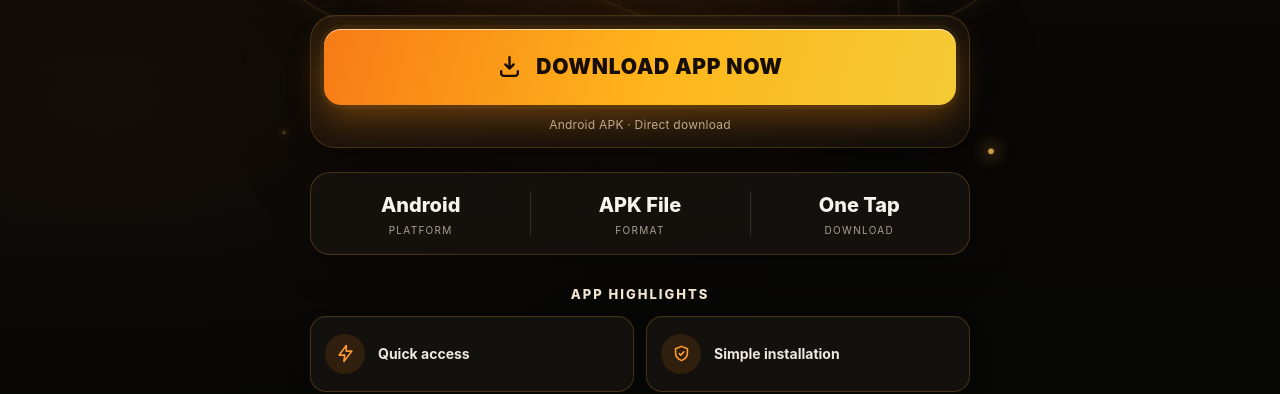
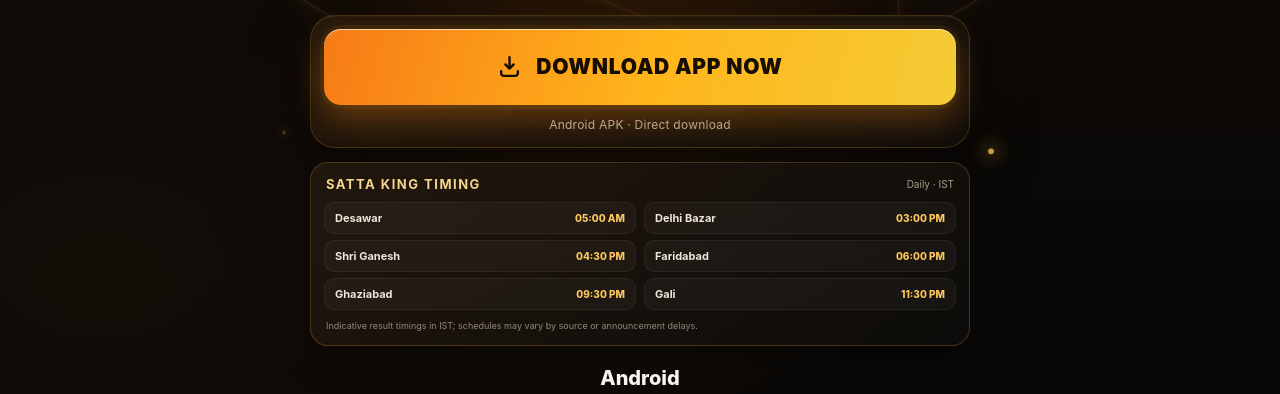
Before and after one commit to ashoksahani7082/babaji786, a plain HTML site: page index.html in a window 1280 px wide. Shown: the part 513-907 px from the top of the page. Drawn offline with Linux system fonts and the light colour scheme.

Commit message:
Add Satta King market timing section below app download button

```diff
--- a/index.html
+++ b/index.html
@@ -159,7 +159,17 @@
     .download svg { width: 25px; height: 25px; flex: 0 0 auto; }
     .safe-note { margin: 12px 0 2px; color: #b9ad9d; font-size: 12px; letter-spacing: .02em; }
 
-    .details {
+
+    .market-board{max-width:660px;margin:14px auto 0;padding:13px;border:1px solid rgba(235,164,54,.24);border-radius:18px;background:linear-gradient(145deg,rgba(35,24,14,.94),rgba(13,12,10,.96));box-shadow:0 14px 34px rgba(0,0,0,.28);text-align:left}
+    .market-heading{display:flex;align-items:center;justify-content:space-between;gap:10px;margin:0 2px 10px}
+    .market-heading h2{margin:0;color:#f6d58e;font-size:13px;letter-spacing:1.5px;text-transform:uppercase}
+    .market-heading span{color:#a99b86;font-size:10px}
+    .market-grid{display:grid;grid-template-columns:repeat(2,minmax(0,1fr));gap:6px 8px}
+    .market-item{min-width:0;display:flex;justify-content:space-between;align-items:center;gap:7px;padding:8px 10px;border:1px solid rgba(255,255,255,.055);border-radius:10px;background:rgba(255,255,255,.035)}
+    .market-item b{overflow:hidden;color:#eee6d9;font-size:11px;text-overflow:ellipsis;white-space:nowrap}
+    .market-item time{flex:0 0 auto;color:#ffc65b;font-size:10px;font-weight:800;white-space:nowrap}
+    .market-note{margin:9px 2px 0;color:#928779;font-size:9px;line-height:1.45}
+\n    .details {
       max-width: 660px; margin: 24px auto 0; display: grid;
       grid-template-columns: repeat(3, 1fr); overflow: hidden;
       border: 1px solid var(--line); border-radius: 20px;
@@ -282,6 +292,19 @@
       <p class="safe-note">Android APK · Direct download</p>
     </section>
 
+    <section class="market-board" aria-label="Satta King market schedule">
+      <div class="market-heading"><h2>Satta King Timing</h2><span>Daily · IST</span></div>
+      <div class="market-grid">
+        <div class="market-item"><b>Desawar</b><time>05:00 AM</time></div>
+        <div class="market-item"><b>Delhi Bazar</b><time>03:00 PM</time></div>
+        <div class="market-item"><b>Shri Ganesh</b><time>04:30 PM</time></div>
+        <div class="market-item"><b>Faridabad</b><time>06:00 PM</time></div>
+        <div class="market-item"><b>Ghaziabad</b><time>09:30 PM</time></div>
+        <div class="market-item"><b>Gali</b><time>11:30 PM</time></div>
+      </div>
+      <p class="market-note">Indicative result timings in IST; schedules may vary by source or announcement delays.</p>
+    </section>
+
     <section class="details" aria-label="App information">
       <div class="detail"><strong>Android</strong><span>Platform</span></div>
       <div class="detail"><strong>APK File</strong><span>Format</span></div>
```
